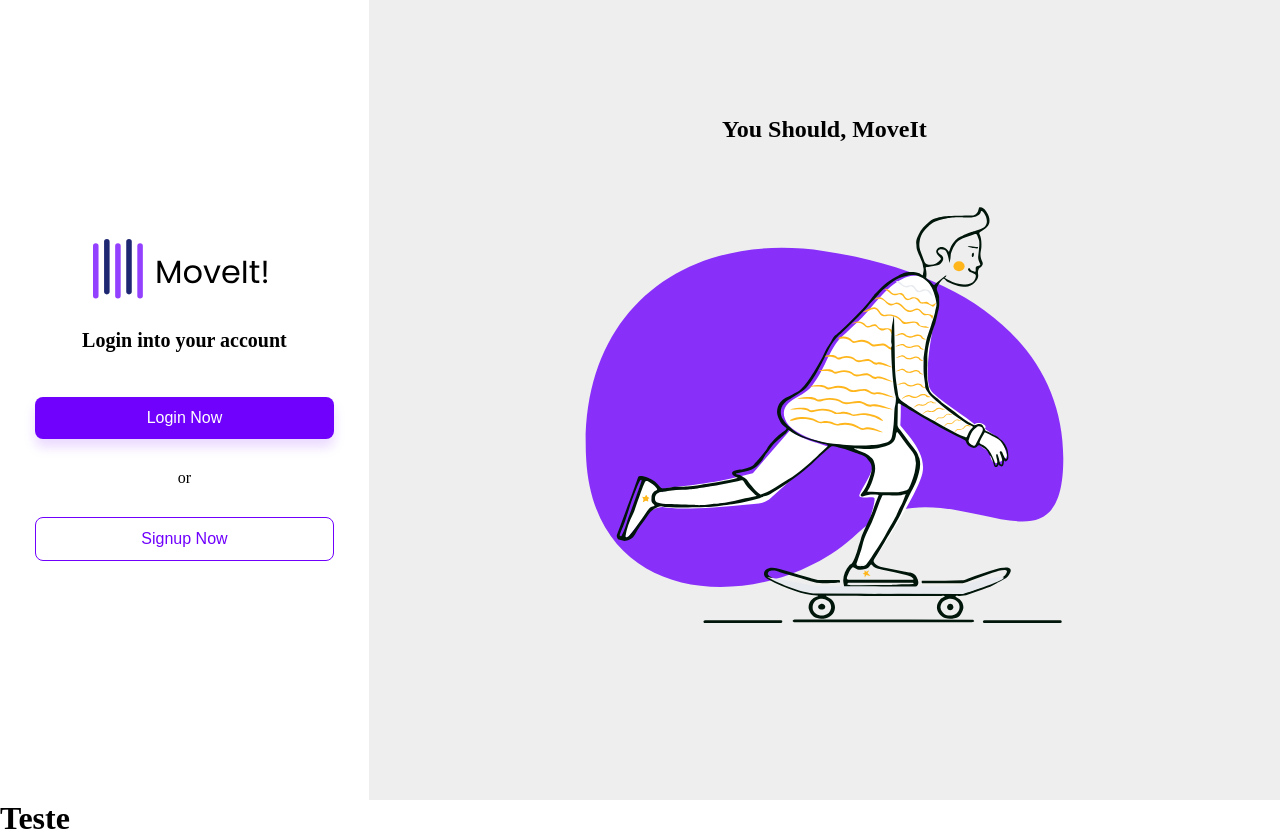
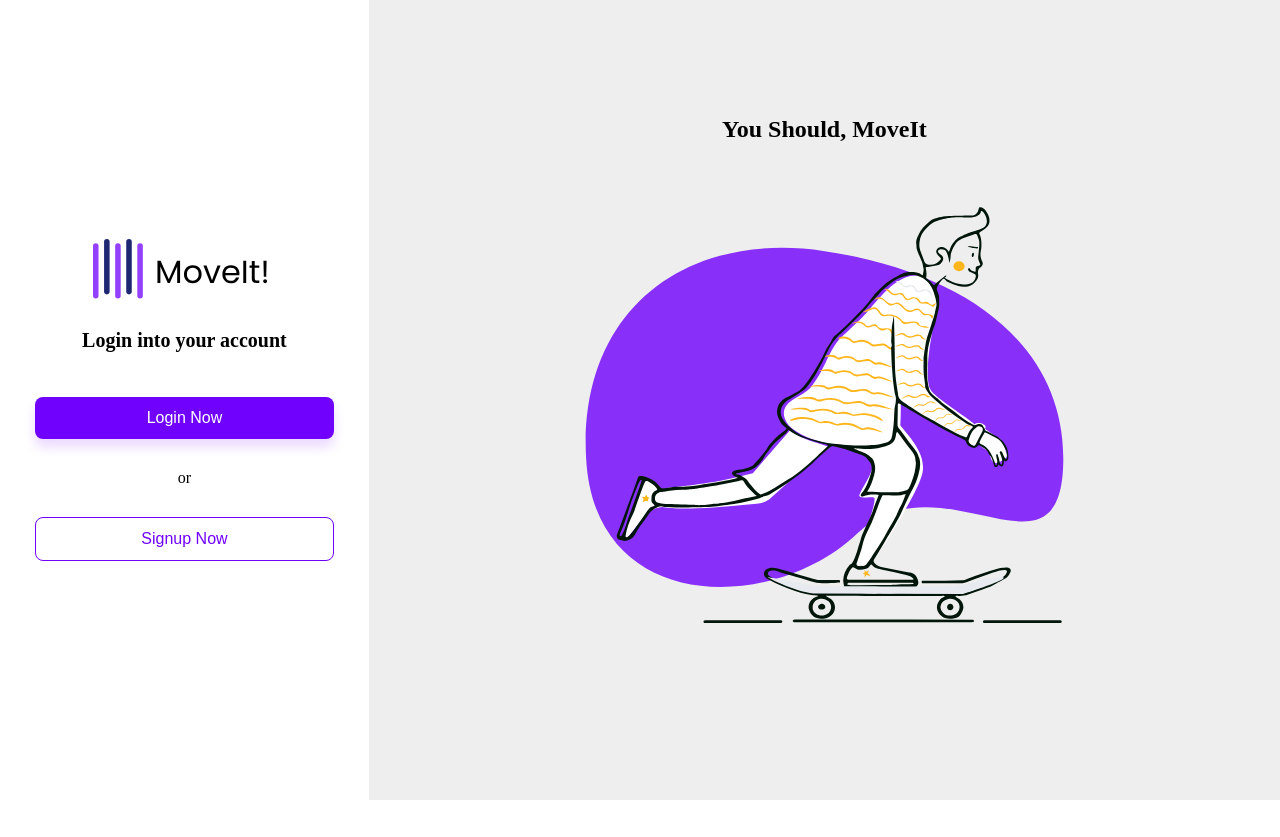
Before and after one commit to Leo-Slv/MoveIt-angular-app, an Angular app: page /login in a window 1280 px wide. After the commit the page ends 800 px from the top, so only its background shows below. Built offline with nearby package versions, Linux system fonts and the light colour scheme.

Commit message:
Retirada do texto teste do app component

```diff
--- a/src/app/app.component.html
+++ b/src/app/app.component.html
@@ -1,3 +1,3 @@
 <router-outlet />
 
-<h1>Teste</h1>
+<h1></h1>
```
